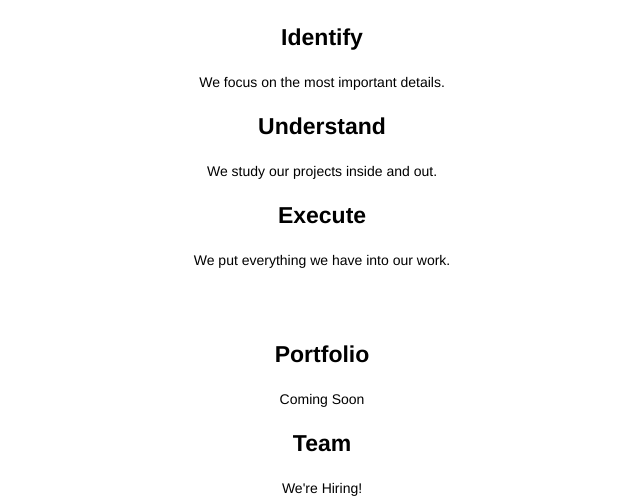
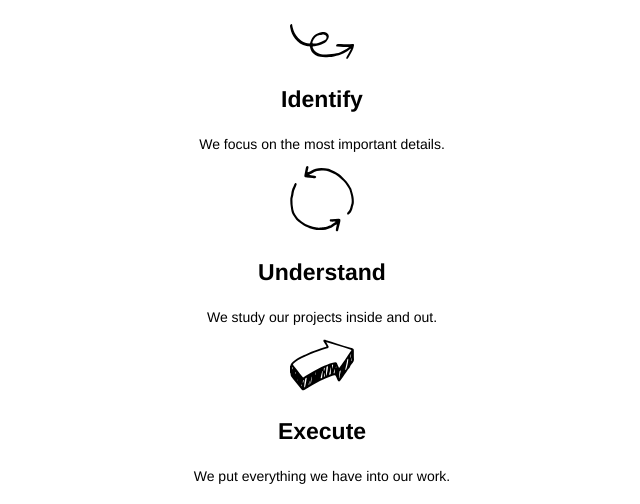
Before and after one commit to MSS0211/Broadway, a plain HTML site: page index.html in a window 1280 px wide. Shown: the part 441-945 px from the top of the page, without its empty margins (318-958 px from the left). Drawn offline with Linux system fonts and the light colour scheme.

Commit message:
Add icons

```diff
--- a/index.html
+++ b/index.html
@@ -5,6 +5,7 @@
   <link href="resources/css/style.css" type="text/css" rel="stylesheet"/>
 </head>
 <body>
+  <div class="main-banner">
     <h1>Broadway Design</h1>
 
     <h4>Home</h4>
@@ -12,13 +13,18 @@
     <h4>Work</h4>
     <h4>Team</h4>
     <h4>Contact</h4>
+  </div>
 
   <h2>Our Process</h2>
-
+  <img src="resources/icons/identify.svg"/>
   <h3>Identify</h3>
   <p>We focus on the most important details.</p>
+
+  <img src="resources/icons/understand.svg"/>
   <h3>Understand</h3>
   <p>We study our projects inside and out.</p>
+
+  <img src="resources/icons/execute.svg"/>
   <h3>Execute</h3>
   <p>We put everything we have into our work.</p>
 
```
Lines whose indentation alone changed are shown as unchanged.
